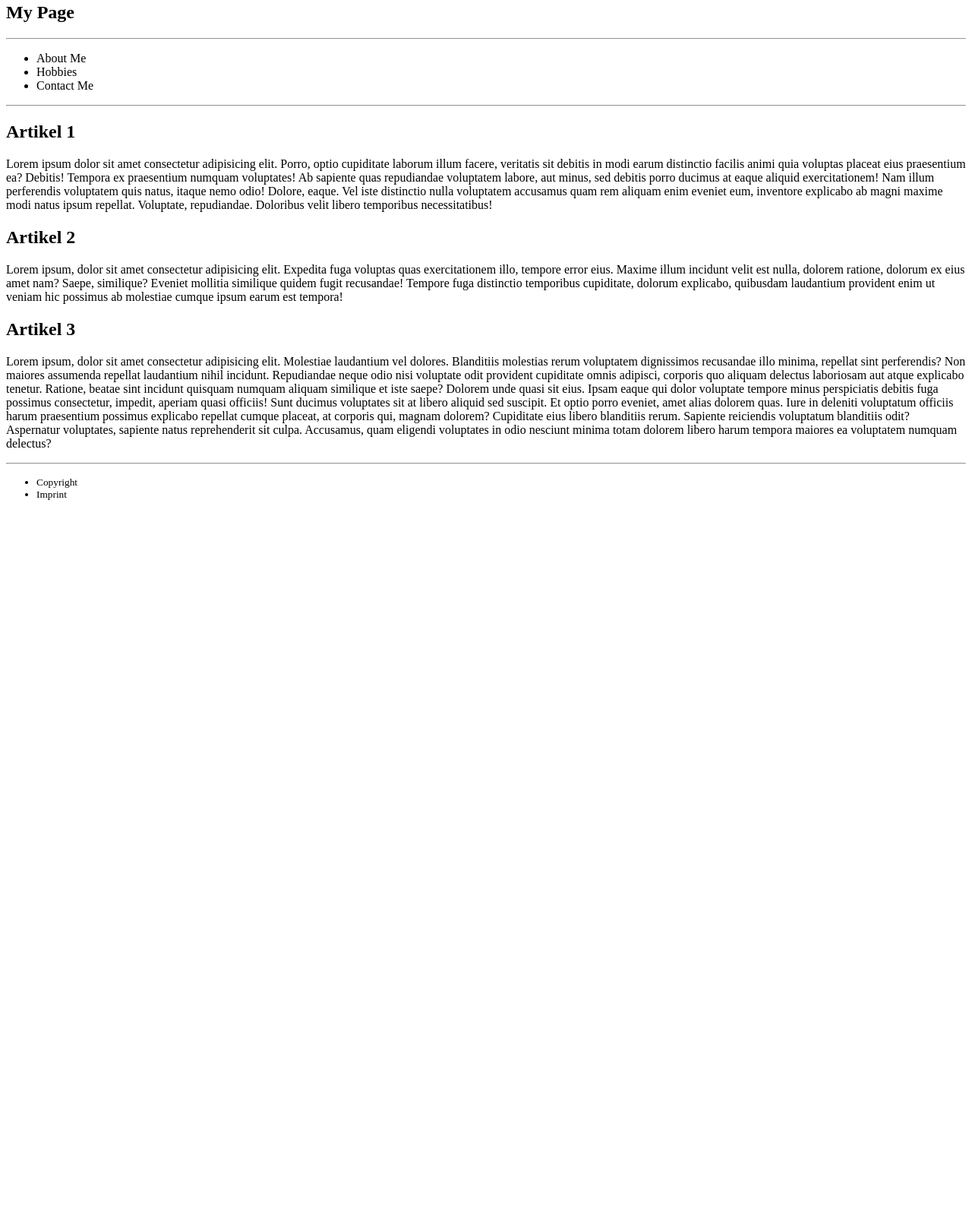
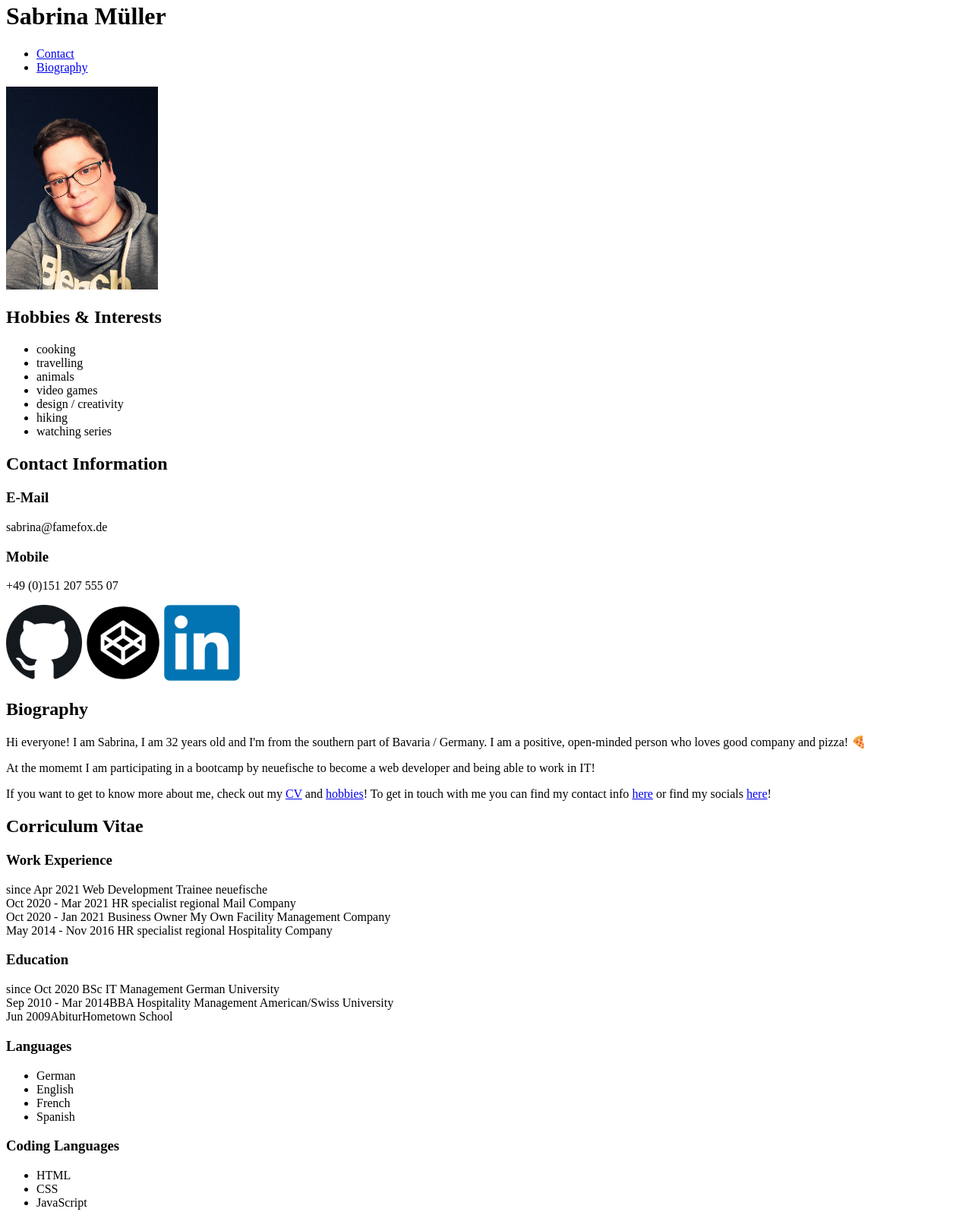
Before and after one commit to SabMueller/personal-website, a plain HTML site: page index.html in a window 1280 px wide. Shown: the part 18-1613 px from the top of the page at 76% size. Before the commit the page ends 800 px from the top, so only its background shows below. Drawn offline with Linux system fonts and the light colour scheme.

Commit message:
added index.html to repo

```diff
--- a/index.html
+++ b/index.html
@@ -1,52 +1,101 @@
 <!DOCTYPE html>
 <html lang="en">
   <head>
-    <meta charset="UTF-8">
-    <meta http-equiv="X-UA-Compatible" content="IE=edge">
-    <meta name="viewport" content="width=device-width, initial-scale=1.0">
+    <meta charset="UTF-8" />
+    <meta http-equiv="X-UA-Compatible" content="IE=edge" />
+    <meta name="viewport" content="width=device-width, initial-scale=1.0" />
     <title>Document</title>
   </head>
   <body>
     <header>
-    <h1></h1>
+      <h1>Sabrina Müller</h1>
       <nav>
-        <h1>My Page</h1>
-        <hr>
         <ul>
-            <li>About Me</li>
-            <li>Hobbies</li>
-            <li>Contact Me</li>
+          <li> <a href="#contact-info">Contact</a></li>
+          <li> <a href="#biography">Biography</a></li>
         </ul>
       </nav>
-</heder>
+    </header>
     <main>
-    <hr>
-<section>
-    <h2>Artikel 1</h2>
-    <p>Lorem ipsum dolor sit amet consectetur adipisicing elit. Porro, optio cupiditate laborum illum facere, veritatis sit debitis in modi earum distinctio facilis animi quia voluptas placeat eius praesentium ea? Debitis!
-    Tempora ex praesentium numquam voluptates! Ab sapiente quas repudiandae voluptatem labore, aut minus, sed debitis porro ducimus at eaque aliquid exercitationem! Nam illum perferendis voluptatem quis natus, itaque nemo odio!
-    Dolore, eaque. Vel iste distinctio nulla voluptatem accusamus quam rem aliquam enim eveniet eum, inventore explicabo ab magni maxime modi natus ipsum repellat. Voluptate, repudiandae. Doloribus velit libero temporibus necessitatibus!</p>
+      <img
+        src="IMG_3238.JPG"
+        alt="profile pic of sabrina mueller"
+        width="200"
+      />
+      <section id="hobbies-interests">
+          <h2>Hobbies & Interests</h2>
+      <ul>
+        <li>cooking</li>
+        <li>travelling</li>
+        <li>animals</li>
+        <li>video games</li>
+        <li>design / creativity</li>
+        <li>hiking</li>
+        <li>watching series</li>
+    </section>
+        <section id="contact-info">
+            <h2>Contact Information</h2>
+        <h3>E-Mail</h3>
+        <p>sabrina@famefox.de</p>
+        <h3>Mobile</h3>
+        <p>+49 (0)151 207 555 07</p>
+    </section>
+    <section id="socials">
+    <a href="https://github.com/SabMueller" target="_blank"><img src="github.png" alt="github logo" width="100"></a>
+        <a href="https://codepen.io/sabmueller" target="_blank"><img src="Button-Fill-Black-Large.png" alt="codepen logo" width="100"></a>
+        <a href="https://www.linkedin.com/" target="_blank"><img src="linkedin.webp" alt="linkedin logo" width="100"></a>
+    </section>
+    <section id="biography">
+        <h2>Biography</h2>
+        <p>Hi everyone! I am Sabrina, I am 32 years old and I'm from the southern part of Bavaria / Germany.
+            I am a positive, open-minded person who loves good company and pizza! 🍕 </p>
+            <p>
+        At the momemt I am participating in a bootcamp by neuefische to become a web developer and being able to work in IT! </p>
+        <p>If you want to get to know more about me, check out my <a href="#CV">CV</a> and <a href="#hobbies-interests">hobbies</a>!
+        To get in touch with me you can find my contact info <a href="#contact-info">here</a> or find my socials <a href="#socials">here</a>!
+        </p>
+    </section>
+    <section id="CV">
+        <h2>Corriculum Vitae</h2>
+            <h3>Work Experience</h3>
+                <span>since Apr 2021</span>
+                <span>Web Development Trainee</span>
+                <span>neuefische</span> <br>
+                <span>Oct 2020 - Mar 2021</span>
+                <span>HR specialist</span>
+                <span>regional Mail Company</span> <br>
+                <span>Oct 2020 - Jan 2021</span>
+                <span>Business Owner</span>
+                <span>My Own Facility Management Company</span> <br>
+                <span> May 2014 - Nov 2016</span>
+                <span>HR specialist</span>
+                <span>regional Hospitality Company</span>
+            <h3>Education</h3>
+                <span>since Oct 2020</span>
+                <span>BSc IT Management</span>
+                <span>German University</span> <br>
+                <span>Sep 2010 - Mar 2014</span>BBA Hospitality Management<span> American/Swiss University</span> <br>
+                <span>Jun 2009</span>Abitur<span>Hometown School</span>
+
     </section>
     <section>
-    <h2> Artikel 2 </h2>
-    <p>Lorem ipsum, dolor sit amet consectetur adipisicing elit. Expedita fuga voluptas quas exercitationem illo, tempore error eius. Maxime illum incidunt velit est nulla, dolorem ratione, dolorum ex eius amet nam?
-    Saepe, similique? Eveniet mollitia similique quidem fugit recusandae! Tempore fuga distinctio temporibus cupiditate, dolorum explicabo, quibusdam laudantium provident enim ut veniam hic possimus ab molestiae cumque ipsum earum est tempora!</p>
-</section>
-<section>
-    <h2>Artikel 3</h2>
-    <p>Lorem ipsum, dolor sit amet consectetur adipisicing elit. Molestiae laudantium vel dolores. Blanditiis molestias rerum voluptatem dignissimos recusandae illo minima, repellat sint perferendis? Non maiores assumenda repellat laudantium nihil incidunt.
-    Repudiandae neque odio nisi voluptate odit provident cupiditate omnis adipisci, corporis quo aliquam delectus laboriosam aut atque explicabo tenetur. Ratione, beatae sint incidunt quisquam numquam aliquam similique et iste saepe?
-    Dolorem unde quasi sit eius. Ipsam eaque qui dolor voluptate tempore minus perspiciatis debitis fuga possimus consectetur, impedit, aperiam quasi officiis! Sunt ducimus voluptates sit at libero aliquid sed suscipit.
-    Et optio porro eveniet, amet alias dolorem quas. Iure in deleniti voluptatum officiis harum praesentium possimus explicabo repellat cumque placeat, at corporis qui, magnam dolorem? Cupiditate eius libero blanditiis rerum.
-    Sapiente reiciendis voluptatum blanditiis odit? Aspernatur voluptates, sapiente natus reprehenderit sit culpa. Accusamus, quam eligendi voluptates in odio nesciunt minima totam dolorem libero harum tempora maiores ea voluptatem numquam delectus?</p>
+        <h3>Languages</h3>
+        <ul>
+            <li>German</li>
+            <li>English</li>
+            <li>French</li>
+            <li>Spanish</li>
+        </ul>
+        <h3>Coding Languages</h3>
+        <ul>
+            <li>HTML</li>
+            <li>CSS</li>
+            <li>JavaScript</li>
+        </ul>
     </section>
     </main>
     <footer>
-    <hr>
-    <ul>
-       <small><li>Copyright</li></small>
-        <small><li>Imprint</li></small>
-    </ul>
+
     </footer>
   </body>
 </html>
```
Lines whose indentation alone changed are shown as unchanged.
